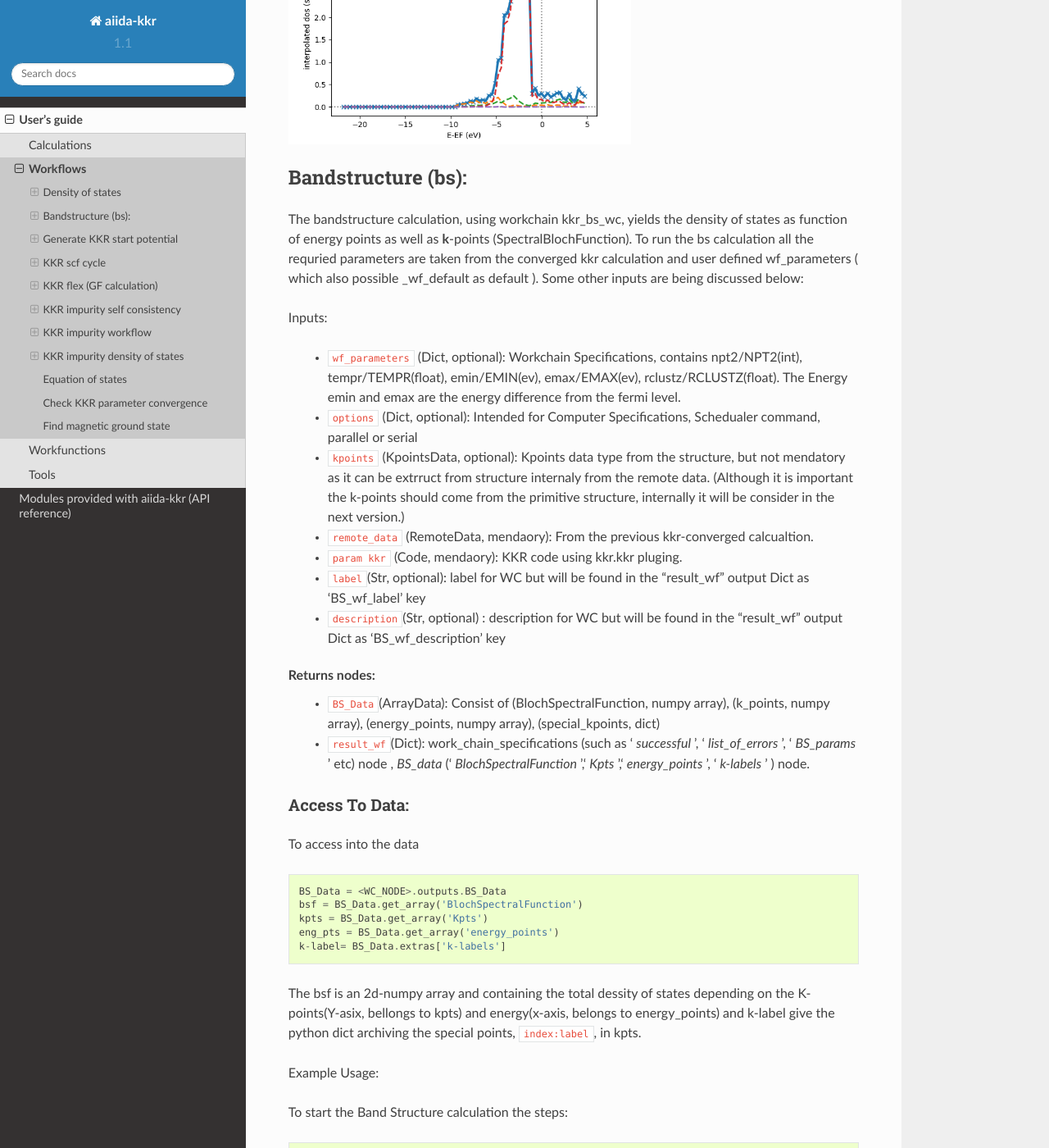
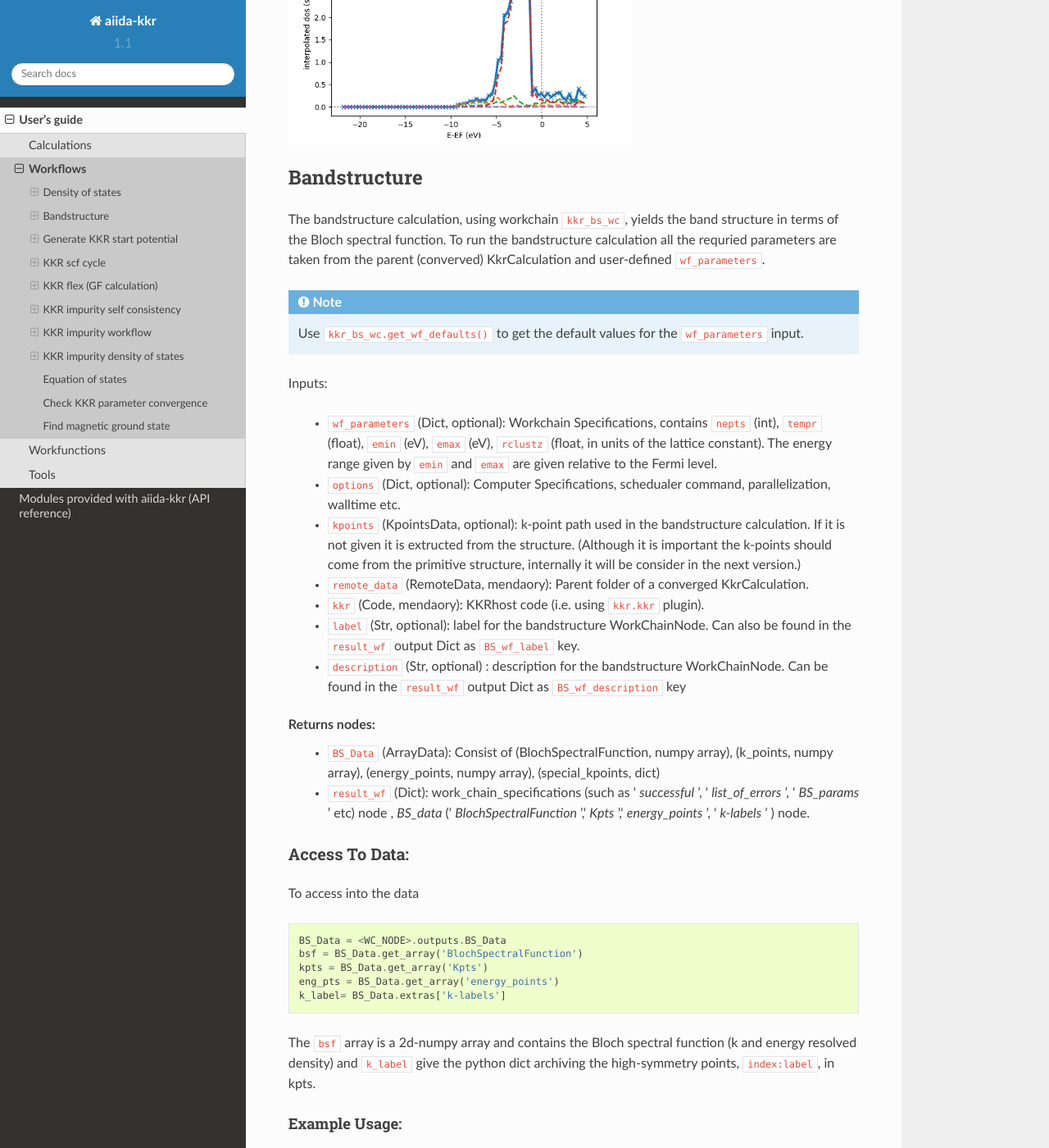
Before and after one commit to JuDFTteam/aiida-kkr, a Sphinx documentation site: the page built from docs/source/user_guide/workflows.rst, in a window 1280 px wide and 1400 px high, scrolled down 2935 px. Shown: the whole window at 82% size. Built offline with Sphinx 7.4.7 and the Read the Docs theme 2.0.0, drawn with Linux system fonts in a browser that asks for light colours; some of the changed text lies outside the part shown.

Commit message:
Some improvements to the documentation

```diff
--- a/docs/source/user_guide/workflows.rst
+++ b/docs/source/user_guide/workflows.rst
@@ -118,31 +118,34 @@ which will produce the following plot:
     :width: 60%
 
 
-Bandstructure (bs):
-+++++++++++++++++++
+Bandstructure
++++++++++++++
 
-The bandstructure calculation, using workchain kkr_bs_wc, yields the density of states as function of energy points as well as **k**-points (SpectralBlochFunction). To run the bs calculation all the requried parameters are taken from the converged kkr calculation and user defined wf_parameters ( which also possible \_wf_default as default ). Some other inputs are being discussed below:
+The bandstructure calculation, using workchain ``kkr_bs_wc``, yields the band structure in terms of the Bloch spectral function. To run the bandstructure calculation all the requried parameters are taken from the parent (converved) KkrCalculation and user-defined ``wf_parameters``.
+
+.. note::
+    Use ``kkr_bs_wc.get_wf_defaults()`` to get the default values for the ``wf_parameters`` input.
 
 Inputs:
 
-    * ``wf_parameters`` (Dict, optional): Workchain Specifications, contains npt2/NPT2(int), tempr/TEMPR(float), emin/EMIN(ev), emax/EMAX(ev), rclustz/RCLUSTZ(float). The Energy emin and emax are the energy difference from the fermi level.
+    * ``wf_parameters`` (Dict, optional): Workchain Specifications, contains ``nepts`` (int), ``tempr`` (float), ``emin`` (eV), ``emax`` (eV), ``rclustz`` (float, in units of the lattice constant). The energy range given by ``emin`` and ``emax`` are given relative to the Fermi level.
 
-    * ``options`` (Dict, optional): Intended for Computer Specifications, Schedualer command, parallel or serial
+    * ``options`` (Dict, optional): Computer Specifications, schedualer command, parallelization, walltime etc.
 
-    * ``kpoints`` (KpointsData, optional): Kpoints data type from the structure, but not mendatory as it can be extrruct from structure internaly from the remote data. (Although it is important the k-points should come from the primitive structure, internally it will be consider in the next version.)
+    * ``kpoints`` (KpointsData, optional): k-point path used in the bandstructure calculation. If it is not given it is extructed from the structure. (Although it is important the k-points should come from the primitive structure, internally it will be consider in the next version.)
 
-    * ``remote_data`` (RemoteData, mendaory): From the previous kkr-converged calcualtion.
+    * ``remote_data`` (RemoteData, mendaory): Parent folder of a converged KkrCalculation.
 
-    * ``param kkr`` (Code, mendaory): KKR code using kkr.kkr pluging.
+    * ``kkr`` (Code, mendaory): KKRhost code (i.e. using ``kkr.kkr`` plugin).
 
-    * ``label``\ (Str, optional): label for WC but will be found in the “result_wf” output Dict as ‘BS_wf_label’ key
+    * ``label`` (Str, optional): label for the bandstructure WorkChainNode. Can also be found in the ``result_wf`` output Dict as ``BS_wf_label`` key.
 
-    * ``description``\ (Str, optional) : description for WC but will be found in the “result_wf” output Dict as ‘BS_wf_description’ key
+    * ``description`` (Str, optional) : description for the bandstructure WorkChainNode. Can be found in the ``result_wf`` output Dict as ``BS_wf_description`` key
 
 Returns nodes:
-    * ``BS_Data``\ (ArrayData): Consist of (BlochSpectralFunction, numpy array), (k_points, numpy array), (energy_points, numpy array), (special_kpoints, dict)
+    * ``BS_Data`` (ArrayData): Consist of (BlochSpectralFunction, numpy array), (k_points, numpy array), (energy_points, numpy array), (special_kpoints, dict)
 
-    * ``result_wf``\ (Dict): work_chain_specifications (such as ‘ *successful* ’, ‘ *list_of_errors* ’, ‘ *BS_params* ’ etc) node , *BS_data* (‘ *BlochSpectralFunction* ’,‘ *Kpts* ’,‘ *energy_points* ’, ' *k-labels* ’ ) node.
+    * ``result_wf`` (Dict): work_chain_specifications (such as ‘ *successful* ’, ‘ *list_of_errors* ’, ‘ *BS_params* ’ etc) node , *BS_data* (‘ *BlochSpectralFunction* ’,‘ *Kpts* ’,‘ *energy_points* ’, ' *k-labels* ’ ) node.
 
 Access To Data:
 ---------------
@@ -155,43 +158,39 @@ To access into the data
    bsf = BS_Data.get_array('BlochSpectralFunction')
    kpts = BS_Data.get_array('Kpts')
    eng_pts = BS_Data.get_array('energy_points')
-   k-label= BS_Data.extras['k-labels']
+   k_label= BS_Data.extras['k-labels']
 
-The bsf is an 2d-numpy array and containing the total dessity of states depending on the K-points(Y-asix, bellongs to kpts) and energy(x-axis, belongs to energy_points) and k-label give the python dict archiving the special points, ``index:label``, in kpts.
+The ``bsf`` array is a 2d-numpy array and contains the Bloch spectral function (k and energy resolved density) and ``k_label`` give the python dict archiving the high-symmetry points, ``index:label``, in kpts.
 
 Example Usage:
-
+^^^^^^^^^^^^^^
 
 To start the Band Structure calculation the steps:
 
 ::
 
+   from aiida.orm import load_node, Str, Code, Dict
+
    # setup the code and computer
-   from aiida.orm import Code
    kkrcode = Code.get_from_string('KKRcode@COMPUTERNAME')
 
-    # import the remote folder from the old converged kkr calculation
-   from aiida.orm import load_node
-   from aiida.orm.nodes.data.str import  Str
+   # import the remote folder from the old converged kkr calculation
+   kkr_remote_folder = load_node(<KKR_CALC_JOB_NODE_ID>).outputs.remote_folder
 
-   kkr_remote_folder = load_node(KKR_CALC_JOB_NODE).outputs.remote_folder
-
-    # create workflow parameter settings
-   from aiida.plugins import DataFactory
-   Dict = DataFactory('dict')
-
-   workflow_parameters = Dict(dict={'emax': 5, # in ev unit
-                                    'tempr': 50.0,
-                                   'emin': 10,
-                                    'rclustz' : 2.3,
+   # create workflow parameter settings
+   workflow_parameters = Dict(dict={'emax': 5, # in eV, relative to EF
+                                    'tempr': 50.0, # in K
+                                    'emin': -10, # in eV
+                                    'rclustz' : 2.3, # alat units
                                     'nepts': 6})
 
    # Computer configuration
-   metadata_option_1 = Dict( dict={'max_wallclock_seconds': 36000,'resources':
-                                    {'tot_num_mpiprocs': 48, 'num_machines': 1},
-                                    'custom_scheduler_commands':
-                                   '#SBATCH --account=jara0191\n\nulimit -s unlimited; export OMP_STACKSIZE=2g',
-                                    'withmpi': True})
+   metadata_option_1 = Dict(dict={
+       'max_wallclock_seconds': 36000,
+       'resources': {'tot_num_mpiprocs': 48, 'num_machines': 1},
+       'custom_scheduler_commands':
+       '#SBATCH --account=jara0191\n\nulimit -s unlimited; export OMP_STACKSIZE=2g',
+       'withmpi': True})
 
    label = Str('testing_the_kkr_bs_wc')
 
@@ -199,7 +198,6 @@ To start the Band Structure calculation the steps:
 
    from aiida_kkr.workflows.bs import kkr_bs_wc
    from aiida.engine import run
-
    run(kkr_bs_wc, **inputs)
 
 To plot :
@@ -211,18 +209,15 @@ To plot one or more kkr_bs_wc node.
 
    from aiida import load_profile
    load_profile()
-   NODE =  singel or list of nodes
+   NODE =  <singel or list of nodes>
    from aiida_kkr.tools import plot_kkr
    plot_kkr( NODE, strucplot=False, logscale=True, silent=True, noshow=True)
-Plot for 12 energy points:
 
-.. image:: ../images/bs_Cu_example_12.png
-    :width: 60%
-
-Plot for 200 energy points:
+For bulk Cu this results in a plot like this:
 
 .. image:: ../images/bs_Cu_example_200.png
     :width: 60%
+
 
 Generate KKR start potential
 ++++++++++++++++++++++++++++
```
Also changed, not shown: docs/source/images/bs_Cu_example_12.png (deleted).
